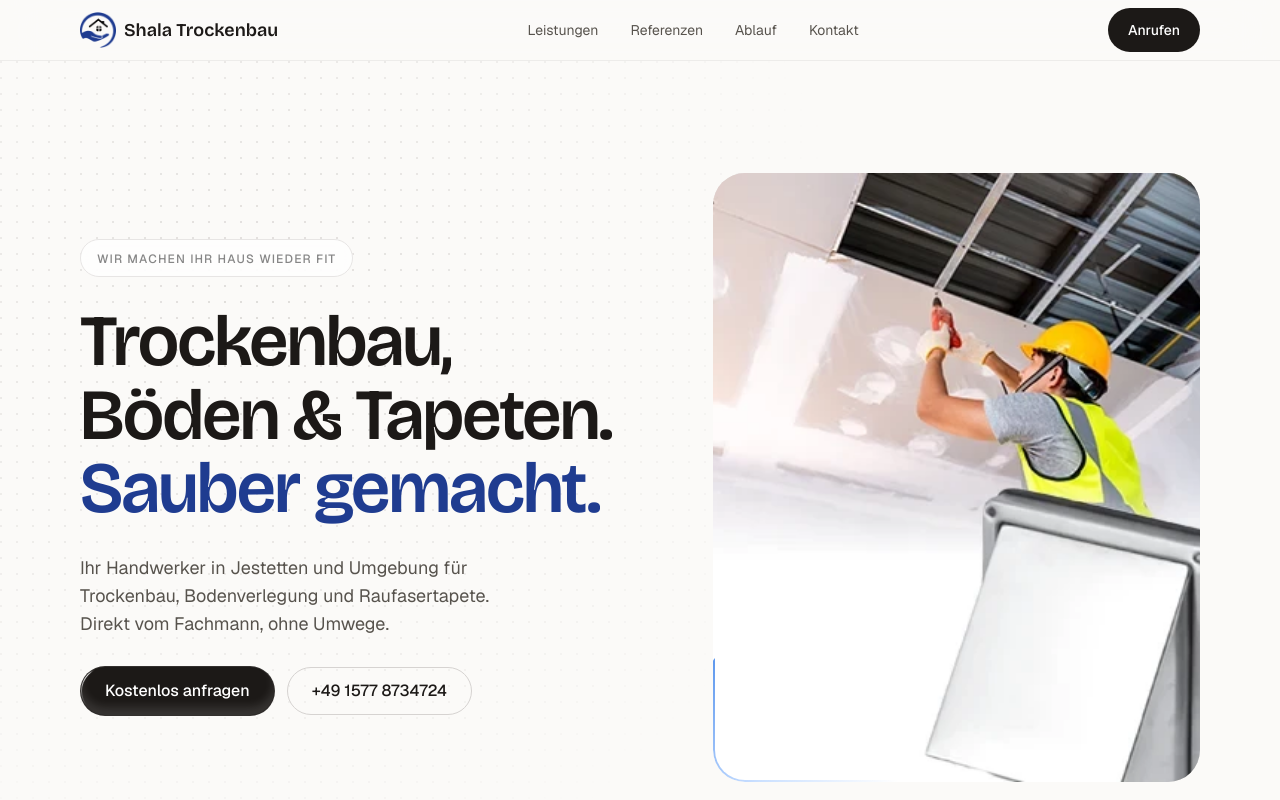
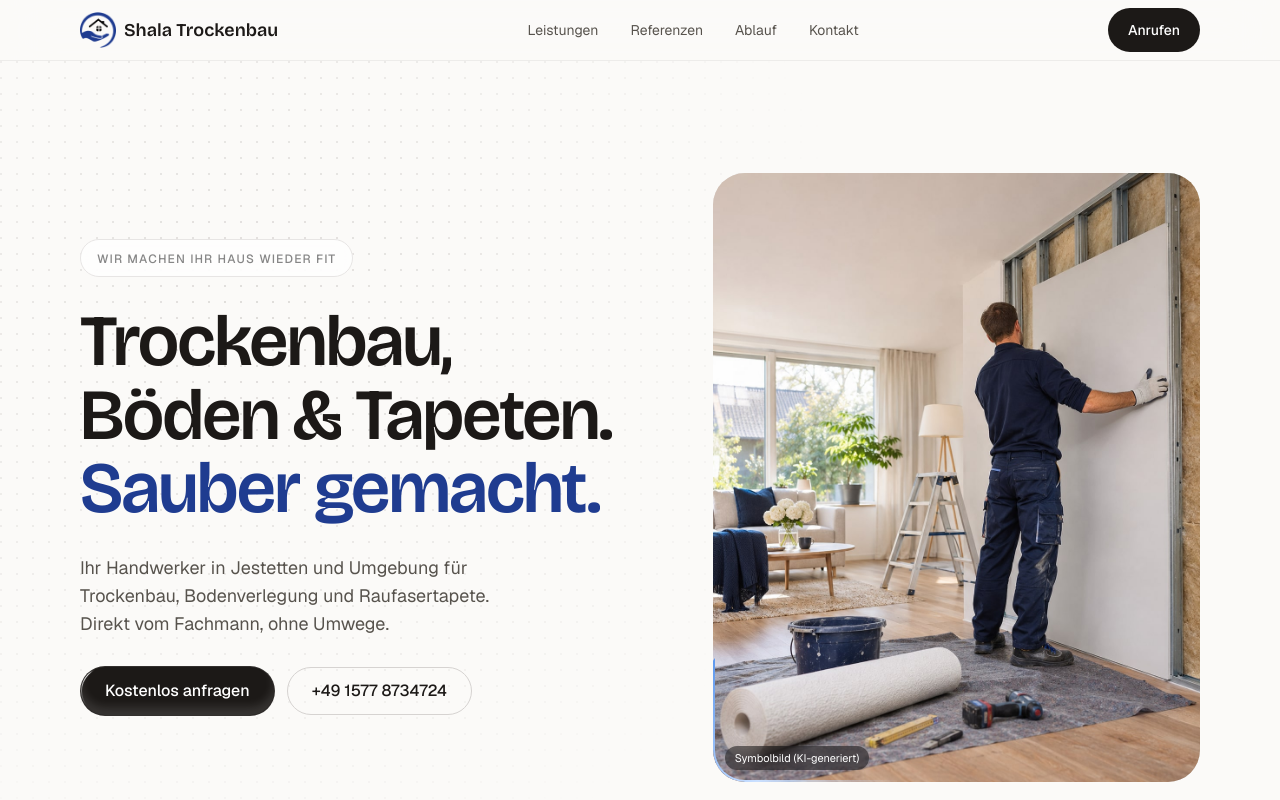
Before and after one commit to cagataykapuagasi/arsimwebsite, a Next.js app: page / in a window 1280 px wide. Shown: the top 800 px of the page. Built offline with nearby package versions, Linux system fonts and the light colour scheme.

Commit message:
feat: add AI hero image with Symbolbild label

```diff
--- a/src/components/sections/hero.tsx
+++ b/src/components/sections/hero.tsx
@@ -86,13 +86,16 @@ export function Hero() {
         >
           <Image
             data-hero-img
-            src="/lueftungsgitter.png"
-            alt="Handwerker bei Trockenbauarbeiten an der Decke"
+            src="/hero.jpg"
+            alt="Handwerker montiert eine Gipskartonplatte in einem hellen Wohnraum"
             fill
             priority
             sizes="(min-width: 768px) 45vw, 100vw"
             className="object-cover"
           />
+          <span className="absolute bottom-3 left-3 rounded-full bg-black/45 px-2.5 py-1 text-[11px] text-white backdrop-blur-sm">
+            Symbolbild (KI-generiert)
+          </span>
           <BorderBeam size={220} duration={10} colorFrom="var(--brand-bright)" colorTo="var(--brand-soft)" borderWidth={2} />
         </div>
       </Container>
```
Also changed, not shown: public/hero.jpg (added), public/lueftungsgitter.png (deleted).
